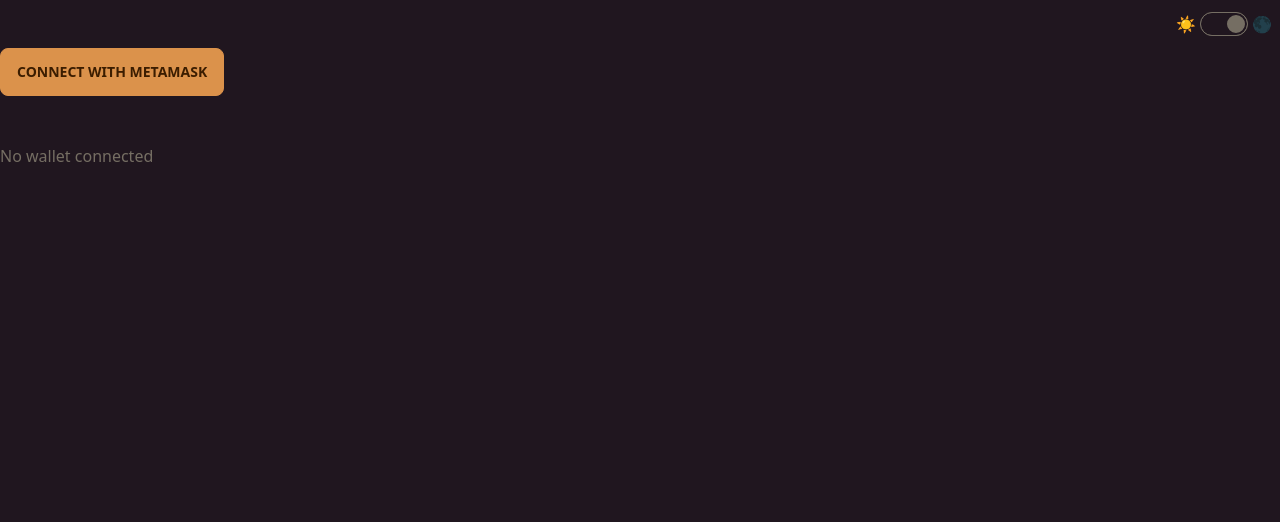
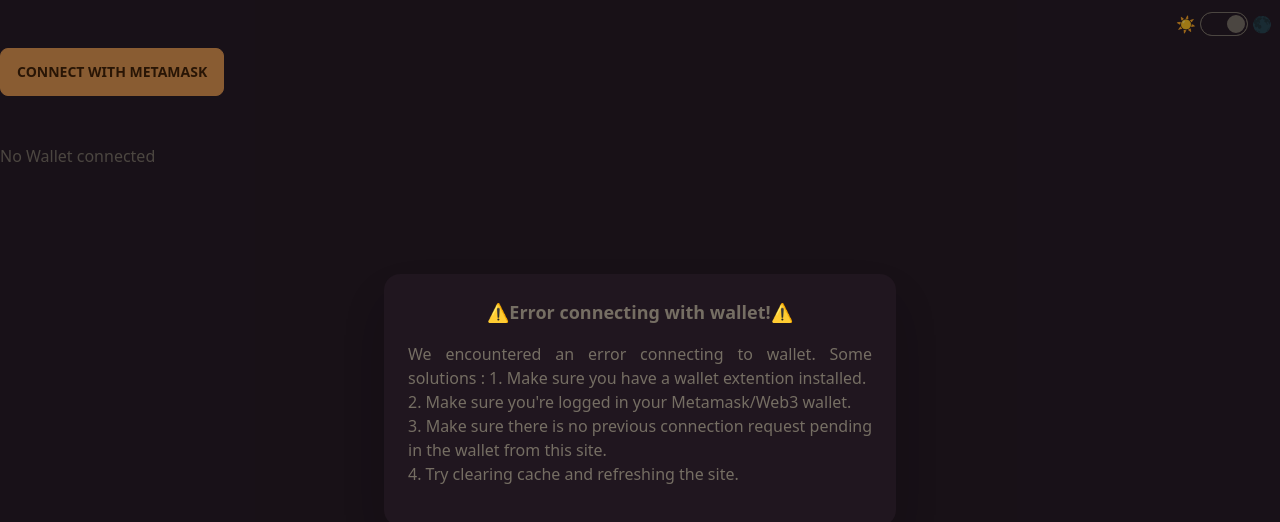
Before and after one commit to BuiltByRaj/svelte-ethers, a Svelte app: page / in a window 1280 px wide. Both pictures are taken after a click on the button "CONNECT WITH METAMASK". Shown: the top 522 px of the page. Built offline with nearby package versions, Linux system fonts and the light colour scheme.

Commit message:
feat: :rocket: added store for consistent data across components
DIvided the code into components, added modal for when wallets fails to connect, and small ui changes

```diff
--- a/src/App.svelte
+++ b/src/App.svelte
@@ -1,68 +1,25 @@
 <script>
-  import { ethers, providers } from "ethers";
-
-  let provider;
-  $: walletAddress = "No wallet connected";
-  let signer;
-  let darkTheme = true;
-  function changeTheme() {
-    darkTheme = !darkTheme;
-  }
-
-  async function connectWalletMetamask() {
-    try {
-      const provider = new providers.Web3Provider(window.ethereum, "any");
-      await provider.send("eth_requestAccounts", []);
-      const signer = provider.getSigner();
-      (async function () {
-        walletAddress = await signer.getAddress();
-      })();
-    } catch {
-      alert(
-        "Error connecting with metamask. Please try clearing cache or refreshing the page"
-      );
-    }
-  }
-  async function connectWalletWalletConnect() {
-    // try {
-    //   const provider = new providers.Web3Provider(window.ethereum, "any");
-    //   await provider.send("eth_requestAccounts", []);
-    //   const signer = provider.getSigner();
-    //   (async function () {
-    //     walletAddress = await signer.getAddress();
-    //   })();
-    // } catch {
-    //   alert(
-    //     "Error connecting with WalletConnect. Please try clearing cache or refreshing the page"
-    //   );
-    // }
-  }
+  import Navbar from "./lib/Navbar.svelte";
+  import ErrorConnecting from "./lib/ErrorConnecting.svelte";
+  import ConnectWallet from "./lib/ConnectWallet.svelte";
+  // import { providers } from "ethers";
+  import { darkTheme, connectedWalletAddress } from "./stores.js";
 </script>
 
 <main
   class="h-screen w-screen"
-  data-theme={darkTheme === true ? "coffee" : "fantasy"}
+  data-theme={$darkTheme === true ? "coffee" : "fantasy"}
 >
-  <div class="absolute top-3 right-1 flex">
-    <div class="px-1">☀</div>
-    <input
-      bind:checked={darkTheme}
-      on:click={changeTheme}
-      type="checkbox"
-      class="toggle"
-    />
-    <div class="px-1">🌑</div>
-  </div>
-  <div class="py-12">
-    <button class="btn btn-primary" on:click={connectWalletMetamask}
-      >Connect with Metamask</button
-    >
-    <!-- <button class="btn btn-primary" on:click={connectWalletWalletConnect}
-      >Connect with WalletConnect</button
-    > -->
-  </div>
-  <p>{walletAddress}</p>
+  <Navbar />
+  <ConnectWallet />
+  <p>
+    {$connectedWalletAddress === "-1"
+      ? "No Wallet connected"
+      : $connectedWalletAddress}
+  </p>
 </main>
+
+<ErrorConnecting />
 
 <style global lang="postcss">
   @tailwind base;
--- /dev/null
+++ b/src/lib/ConnectWallet.svelte
@@ -0,0 +1,30 @@
+<script>
+	import { providers } from "ethers";
+	import {
+		signer,
+		provider,
+		connectedWalletAddress,
+		connectionError,
+	} from "../stores.js";
+
+	async function connectWalletMetamask() {
+		try {
+			$provider = new providers.Web3Provider(window.ethereum, "any");
+			await $provider.send("eth_requestAccounts", []);
+			$signer = $provider.getSigner();
+			(async function () {
+				$connectedWalletAddress = await $signer.getAddress();
+			})();
+		} catch {
+			$connectionError = true;
+		}
+	}
+</script>
+
+<main>
+	<div class="py-12">
+		<button class="btn btn-primary" on:click={connectWalletMetamask}
+			>Connect with Metamask</button
+		>
+	</div>
+</main>
--- /dev/null
+++ b/src/lib/ErrorConnecting.svelte
@@ -0,0 +1,28 @@
+<script>
+	import { darkTheme, connectionError } from "../stores.js";
+</script>
+
+<main data-theme={$darkTheme === true ? "coffee" : "fantasy"}>
+	<!-- Put this part before </body> tag -->
+	<input
+		type="checkbox"
+		bind:checked={$connectionError}
+		id="my-modal-4"
+		class="modal-toggle"
+	/>
+	<label for="my-modal-4" class="modal cursor-pointer">
+		<label class="modal-box relative" for="">
+			<h3 class="text-lg font-bold text-center">
+				⚠Error connecting with wallet!⚠
+			</h3>
+			<p class="py-4 text-justify">
+				We encountered an error connecting to wallet. Some solutions :
+				1. Make sure you have a wallet extention installed.<br />2. Make
+				sure you're logged in your Metamask/Web3 wallet.<br />3. Make
+				sure there is no previous connection request pending in the
+				wallet from this site.<br />4. Try clearing cache and refreshing
+				the site.
+			</p>
+		</label>
+	</label>
+</main>
--- /dev/null
+++ b/src/lib/Navbar.svelte
@@ -0,0 +1,19 @@
+<script>
+	import { darkTheme } from "../stores.js";
+	function changeTheme() {
+		$darkTheme = !$darkTheme;
+	}
+</script>
+
+<main>
+	<div class="absolute top-3 right-1 flex">
+		<div class="px-1">☀</div>
+		<input
+			bind:checked={$darkTheme}
+			on:click={changeTheme}
+			type="checkbox"
+			class="toggle"
+		/>
+		<div class="px-1">🌑</div>
+	</div>
+</main>
--- /dev/null
+++ b/src/stores.js
@@ -0,0 +1,8 @@
+// @ts-ignore
+import { providers } from 'ethers'
+import { writable } from 'svelte/store';
+export const darkTheme = writable(true);
+export const connectedWalletAddress = writable("-1");
+export const provider = writable({})
+export const signer = writable({});
+export const connectionError = writable(false);
```
